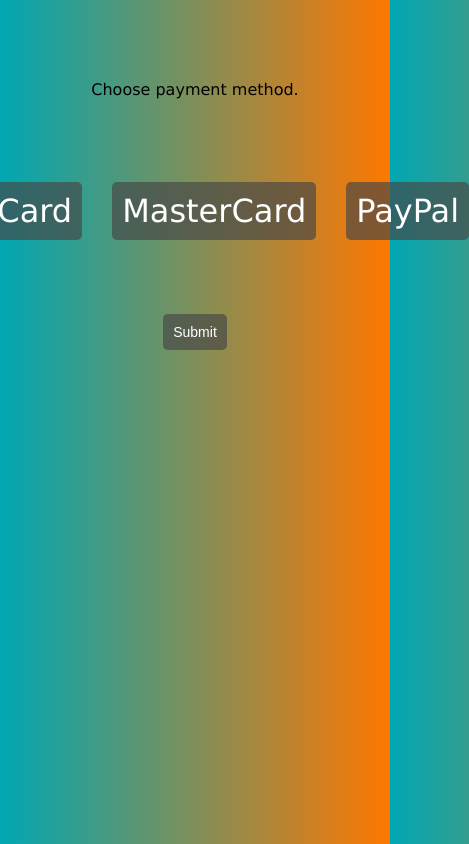
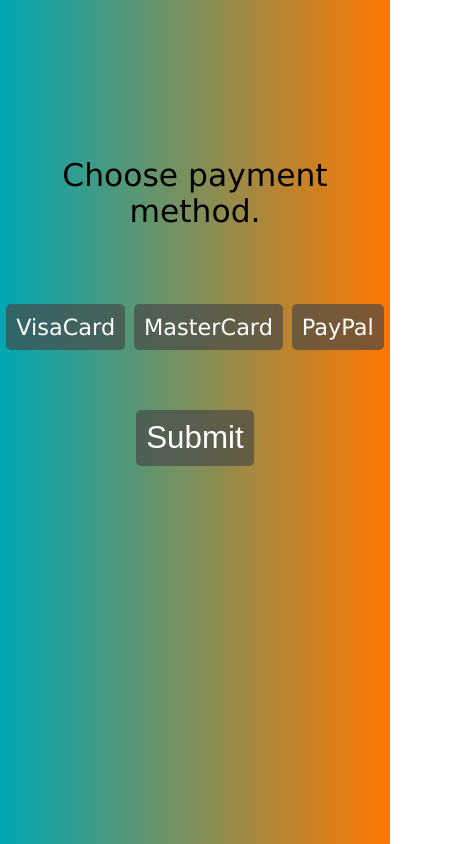
Before and after one commit to ismailmertkarasolak/payment, a plain HTML site: page index.html in a window 390 px wide. Shown: the whole page, 469 px wide, since content can reach past the window. Drawn offline with Linux system fonts and the light colour scheme.

Commit message:
Update stayle.css

```diff
--- a/stayle.css
+++ b/stayle.css
@@ -65,22 +65,31 @@ label:hover{
 
 }
 
+
 @media only screen and (max-width: 600px) {
+    body{
+        font-size: 1.4em;
+        text-align: center;
+    }
 
     #paymentalert {
-        font-size: 16px;
+        font-size: 1.4em;
     }
 
     #submitButton {
-        font-size: 14px;
+        font-size: 1.4em;
         margin-top: 0.5em;
     }
 
     #paymentresult {
-        font-size: 14px;
+        font-size: 1.4em;
     }
 
     .Labels {
-        margin-top: 0.5em;
+        margin-top: 1em;
+    }
+
+    label {
+        margin: 0.2em;
     }
 }
```
